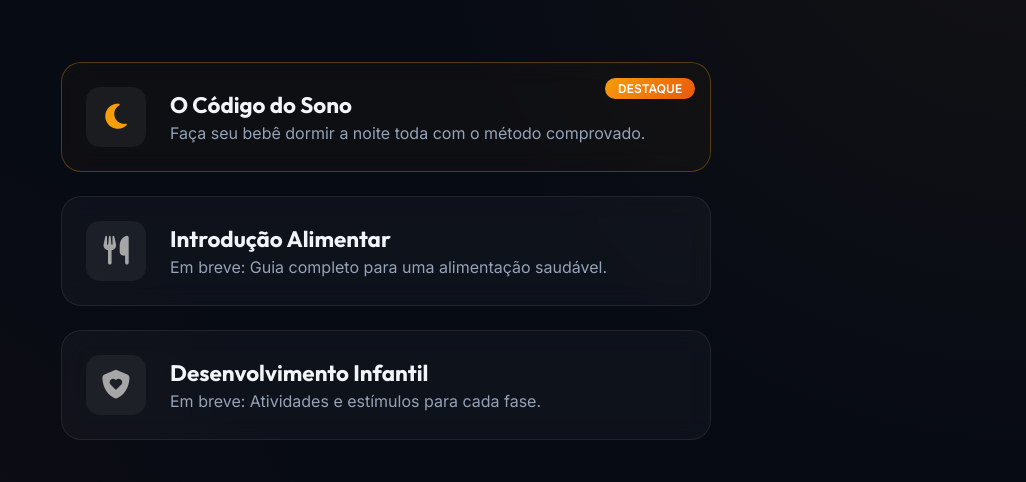
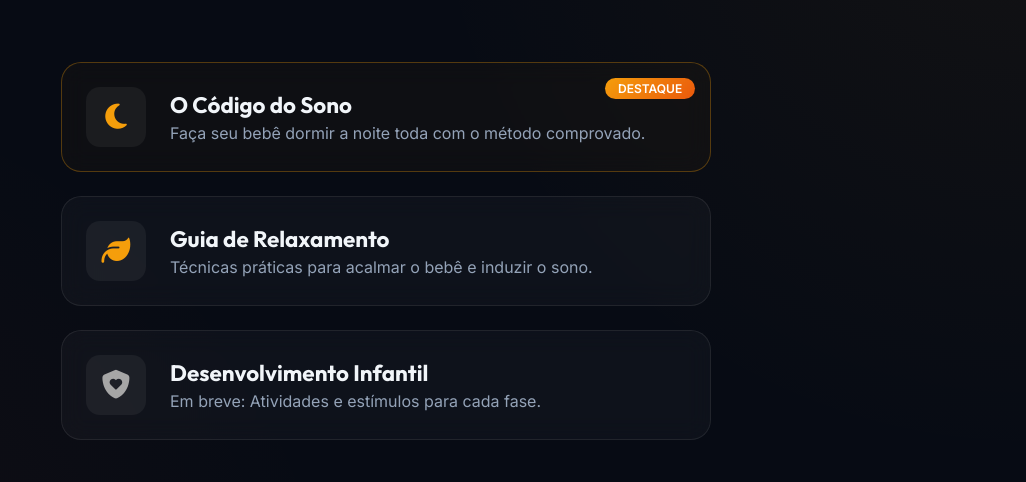
Before and after one commit to diegoacol/diegoacol.github.io, a plain HTML site: page index.html in a window 1280 px wide. Shown: the part 145-627 px from the top of the page, without its empty margins (254-1280 px from the left). Drawn offline with Linux system fonts and the light colour scheme.

Commit message:
feat: adicionando link para o guia de relaxamento

```diff
--- a/index.html
+++ b/index.html
@@ -247,16 +247,16 @@
                 </div>
             </a>
 
-            <!-- Placeholder 1 -->
-            <div class="hub-item soon animate delay-2">
+            <!-- Produto 2: Guia de Relaxamento -->
+            <a href="./guiadorelaxamento2587" class="hub-item animate delay-2">
                 <div class="hub-icon">
-                    <i class="fas fa-utensils"></i>
+                    <i class="fas fa-leaf"></i>
                 </div>
                 <div class="hub-content">
-                    <h3>Introdução Alimentar</h3>
-                    <p>Em breve: Guia completo para uma alimentação saudável.</p>
+                    <h3>Guia de Relaxamento</h3>
+                    <p>Técnicas práticas para acalmar o bebê e induzir o sono.</p>
                 </div>
-            </div>
+            </a>
 
             <!-- Placeholder 2 -->
             <div class="hub-item soon animate delay-3">
```
